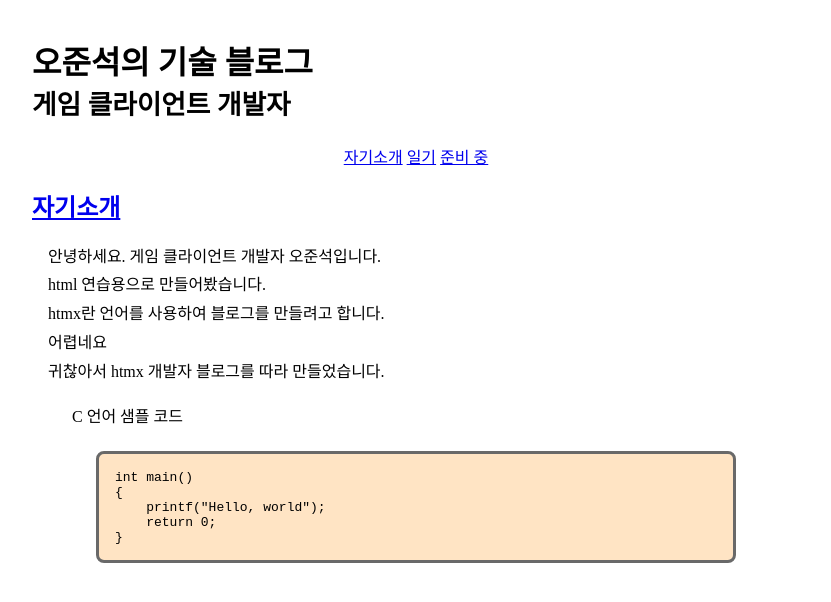
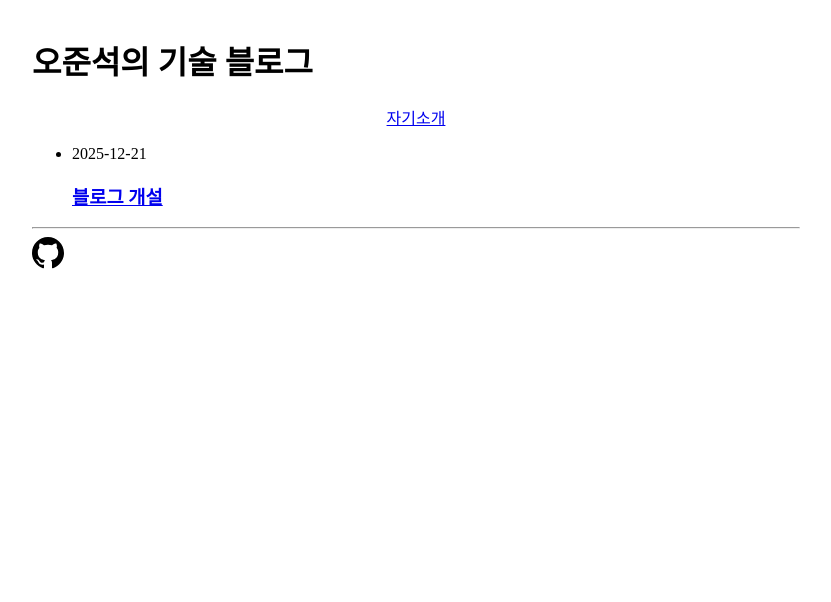
Before and after one commit to zuns96/zuns96.github.io, a plain HTML site: page index.html in a window 1280 px wide. Shown: the whole page, without its empty margins (224-1055 px from the left). Drawn offline with Linux system fonts and the light colour scheme.

Commit message:
index.html

```diff
--- a/index.html
+++ b/index.html
@@ -1,8 +1,7 @@
 <!DOCTYPE html>
-<html>
-    <head>
-        <title>zuns96.github.io</title>
-        <style>
+<html lang="ko-KR"><head>
+  <meta charset="utf-8">
+  <title>오준석의 기술 블로그</title><style>
     body
     {
         max-width: 768px;
@@ -12,19 +11,15 @@
     pre
     {
         background-color: bisque;
-                padding: 16px 16px 0;
+        padding: 16px 16px 16px 8px;
         border-radius: 8px;
         overflow: auto;
         margin:24px;
         border: 3px solid dimgray;
-
-                white-space-collapse: pre
     }
     main
     {
-                border: 1px solid black;
-                padding: 16px;
-                margin: 16px;
+
     }
     p
     {
@@ -35,41 +30,71 @@
     {
         margin: 24px;
     }
-        </style>
-    </head>
-    <body>
-        <hedaer>
+</style></head>
+<body><header class="site-header">
+  <div class="wrapper">
     <h1>
-                오준석의 기술 블로그</br>
-                <small>게임 클라이언트 개발자</small>
+      오준석의 기술 블로그
+      <br>
+      <small></small>
     </h1>
-            <nav>
+      <nav class="site-nav">
         <center>
-                    <a href=".">자기소개</a>
-                    <a href=".">일기</a>
-                    <a href=".">준비 중</a>
+          <div class="nav-items">
+      <a class="nav-item" href="/About/">자기소개</a>
+</div>
+
         </center>
       </nav>
-        </hedaer>
-        <section>
-            <h2 id="introduce"><a href="#introduce">자기소개</a></h2>
-            <p>
-                안녕하세요. 게임 클라이언트 개발자 오준석입니다.</br>
-                html 연습용으로 만들어봤습니다.</br>
-                htmx란 언어를 사용하여 블로그를 만들려고 합니다.</br>
-                어렵네요</br>
-                귀찮아서 htmx 개발자 블로그를 따라 만들었습니다.</br>
-            </p>
-            <figure>
-                <figurecaption>C 언어 샘플 코드</figurecaption>
-                <pre>
-int main()
+  </div>
+</header>
+<main class="page-content" aria-label="Content">
+      <div class="wrapper">
+        <div class="home">
+
+
+
+  <ul class="post-list"><li>
+        <span class="post-meta">2025-12-21</span>
+        <h3>
+          <a class="post-link" href="/2025/12/21/%EB%B8%94%EB%A1%9C%EA%B7%B8-%EA%B0%9C%EC%84%A4.html">
+            블로그 개설
+          </a>
+        </h3></li></ul>
+
+    </div>
+
+      </div>
+    </main><footer class="site-footer h-card">
+  <hr/>
+  <data class="u-url" value="/"></data>
+
+  <div class="wrapper">
+    <div class="footer-col-wrapper">
+      <div class="footer-col">
+      </div>
+      <div class="footer-col">
+
+      </div>
+    </div>
+
+    <div class="social-links"><style>
+  .social_icon
   {
-    printf("Hello, world");
-    return 0;
+    margin: 0px 10px 0px 0px
   }
-                </pre>
-            </figure>
-        </section>
+</style>
+
+
+<a href="https://github.com/zuns96" target="_blank" title="Github">
+  <svg class="social_icon" viewbox="0 0 24 24" width=32px>
+    <path d="M12 0c-6.626 0-12 5.373-12 12 0 5.302 3.438 9.8 8.207 11.387.599.111.793-.261.793-.577v-2.234c-3.338.726-4.033-1.416-4.033-1.416-.546-1.387-1.333-1.756-1.333-1.756-1.089-.745.083-.729.083-.729 1.205.084 1.839 1.237 1.839 1.237 1.07 1.834 2.807 1.304 3.492.997.107-.775.418-1.305.762-1.604-2.665-.305-5.467-1.334-5.467-5.931 0-1.311.469-2.381 1.236-3.221-.124-.303-.535-1.524.117-3.176 0 0 1.008-.322 3.301 1.23.957-.266 1.983-.399 3.003-.404 1.02.005 2.047.138 3.006.404 2.291-1.552 3.297-1.23 3.297-1.23.653 1.653.242 2.874.118 3.176.77.84 1.235 1.911 1.235 3.221 0 4.609-2.807 5.624-5.479 5.921.43.372.823 1.102.823 2.222v3.293c0 .319.192.694.801.576 4.765-1.589 8.199-6.086 8.199-11.386 0-6.627-5.373-12-12-12z"/>
+  </svg>
+</a></div>
+  </div>
+
+</footer>
+
 </body>
+
 </html>
```
Lines whose indentation alone changed are shown as unchanged.
